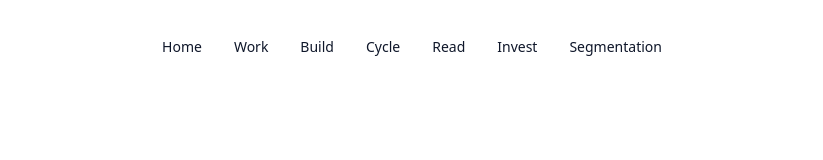
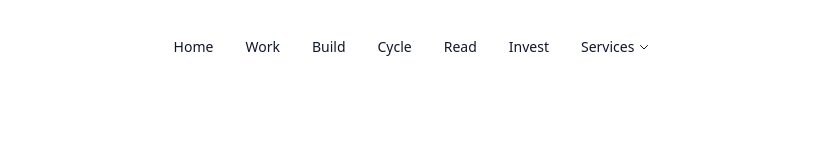
Before and after one commit to BastianScharnagl/bastianscharnagl, a Next.js app: page / in a window 1280 px wide. Shown: the top 160 px of the page, without its empty margins (228-1051 px from the left). Built offline with nearby package versions, Linux system fonts and the light colour scheme.

Commit message:
services

```diff
--- a/app/components/Navbar.tsx
+++ b/app/components/Navbar.tsx
@@ -17,7 +17,11 @@ const links: NavLink[] = [
     { href: '/cycle', label: 'Cycle', colorClass: 'hover:text-red' },
     { href: '/read', label: 'Read', colorClass: 'hover:text-yellow' },
     { href: '/invest', label: 'Invest', colorClass: 'hover:text-blue' },
-    { href: '/segmentation', label: 'Segmentation', colorClass: 'hover:text-purple' }
+    { href: '/services', label: 'Services', colorClass: 'hover:text-blue', children: [
+        { href: '/invest', label: 'Invest', colorClass: 'hover:text-blue' },
+        { href: '/segmentation', label: 'Segmentation', colorClass: 'hover:text-blue' }
+        ]
+    }
 ];
 
 const Navbar = () => {
```
